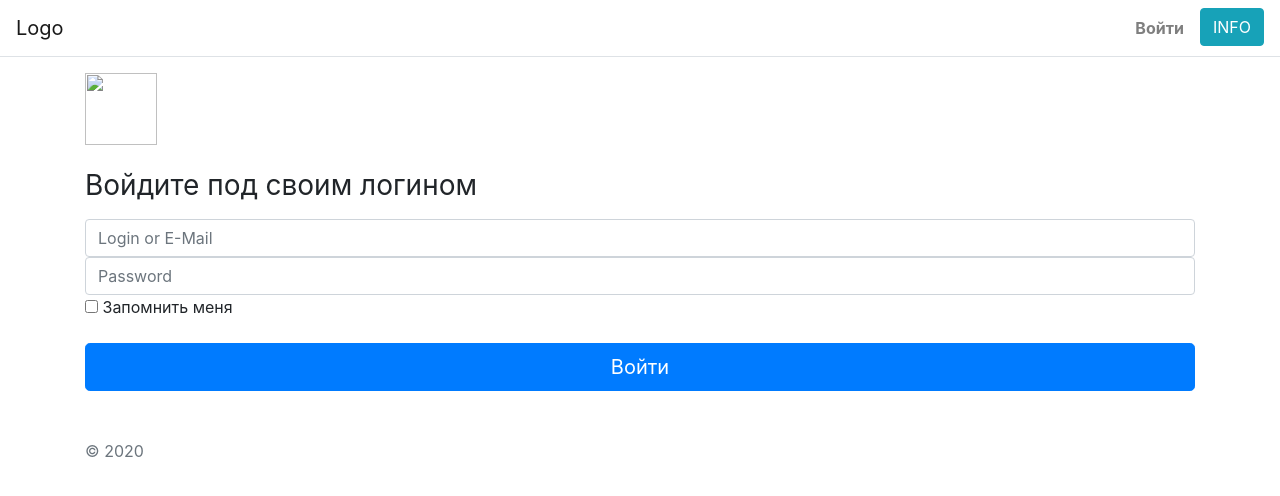
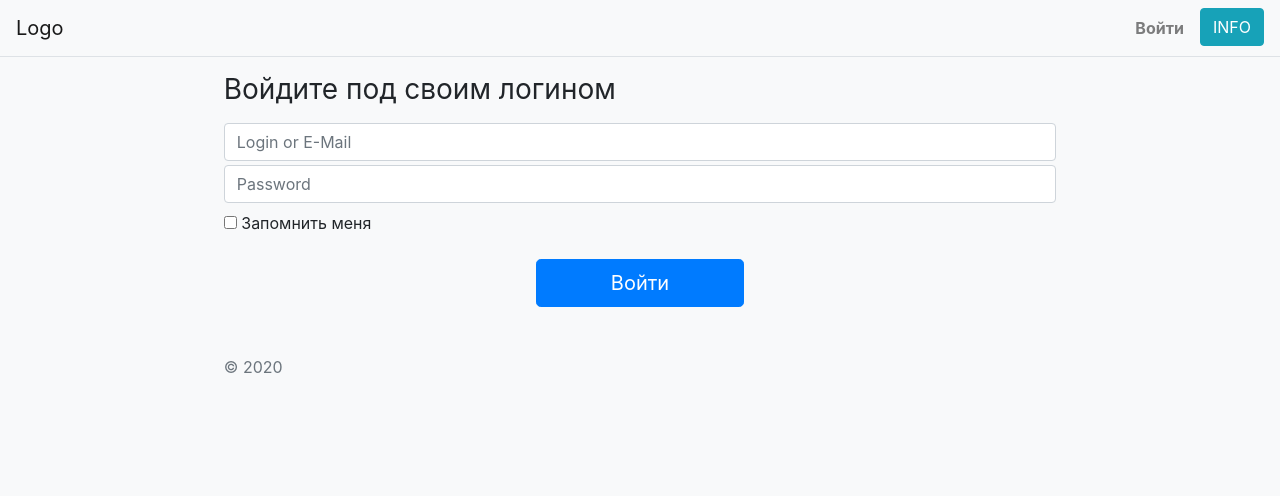
Before and after one commit to Koti4ch/webapplication, a Django app: page /login/ in a window 1280 px wide. Shown: the top 496 px of the page. Run offline with Django 3.2, Linux system fonts and the light colour scheme; some libraries are stand-ins or nearby versions.

Commit message:
remake templates

```diff
--- a/authuser/views.py
+++ b/authuser/views.py
@@ -150,6 +150,7 @@ def startPage(request):
 @login_required
 def editUserInfo(request):
     if request.method == 'POST':
+        print(request.POST)
         print(request.POST.get('next'))
         user_form = EditUser(instance=request.user, data=request.POST)
         profile_form = EditPersonalInfo(instance=request.user.personaluserinfo, data=request.POST, files=request.FILES)
--- a/templates/authuser/login_form.html
+++ b/templates/authuser/login_form.html
@@ -12,7 +12,7 @@
                     {% csrf_token %}
                     <div class="mb-2" style="width: auto;">{{ login_form.username }}</div>
                     <div class="d-flex align-items-center justify-content-between">
-                        <div>{{ login_form.password }}</div><a href="#" class="">Забыли пароль?</a>
+                        <div>{{ login_form.password }}</div><a href="#" class="ml-2 text-nowrap">Забыли пароль?</a>
                     </div>
                 </form>
             </div>
--- a/templates/authuser/login_page.html
+++ b/templates/authuser/login_page.html
@@ -2,25 +2,26 @@
 
 {% block content %}
 {% if redirect_next %}
-    <form class="form-signin" method="POST" action="{% url 'login' %}?next={{ redirect_next }}">
+    <form class="form-signin w-75 mx-auto" method="POST" action="{% url 'login' %}?next={{ redirect_next }}">
 {% else %}
-    <form class="form-signin" method="POST" action="{% url 'login' %}">
+    <form class="form-signin w-75 mx-auto" method="POST" action="{% url 'login' %}">
 {% endif %}
-        <img class="mb-4" src="" alt="" width="72" height="72">
         <h1 class="h3 mb-3 font-weight-normal">Войдите под своим логином</h1>
         <label for="inputEmail" class="sr-only">Login</label>
         {% csrf_token %}
-        {{ login_form.username }}
-        <!-- <input type="email" id="inputEmail" class="form-control" placeholder="Email address" required="" autofocus=""> -->
-        <label for="inputPassword" class="sr-only">Password</label>
-        {{ login_form.password }}
+        <!-- {{ login_form.username }} -->
+        <input type="text" name="username" class="form-control mb-1" placeholder="Login or E-Mail" style="width:100%;" required="" id="id_username">
+        <!-- <input type="text" id="inputEmail" class="form-control" placeholder="Email address" required="" autofocus=""> -->
+        <label for="inputPassword" class="sr-only mt-2">Password</label>
+        <!-- {{ login_form.password }} -->
+        <input type="password" name="password" class="form-control mb-2" placeholder="Password" required="" id="id_password">
         <!-- <input type="password" id="inputPassword" class="form-control" placeholder="Password" required=""> -->
         <div class="checkbox mb-3">
             <label>
                 <input type="checkbox" value="remember-me"> Запомнить меня
             </label>
         </div>
-        <input class="btn btn-lg btn-primary btn-block" type="submit" value="Войти">
-        <p class="mt-5 mb-3 text-muted">© 2020</p>
+        <input class="btn btn-lg btn-primary btn-block w-25 mx-auto" type="submit" value="Войти">
+        <p class="mt-5 mb-3 text-muted mx-auto">© 2020</p>
     </form>
 {% endblock %}
--- a/templates/base_tmpl.html
+++ b/templates/base_tmpl.html
@@ -10,7 +10,7 @@
 
 
 </head>
-<body>
+<body class="bg-light">
     <header>
         <nav class="navbar navbar-expand-sm navbar-light bg-gray border-bottom">
             <a class="navbar-brand" href="{% url 'index' %}">Logo</a>
@@ -41,8 +41,28 @@
                 {% endif %}
                     <div class="dropdown-divider-vertical ml-1 mr-1"></div>
                     <li class="nav-item">
-                        <button class="btn btn-info my-2 my-sm-0" type="submit">INFO</button>
+                        <button class="btn btn-info my-2 my-sm-0" data-toggle="modal" data-target="#exampleModalLong">INFO</button>
                     </li>
+                    <!-- Modal window for button INFO -->
+                        <div class="modal fade" id="exampleModalLong" tabindex="-1" role="dialog" aria-labelledby="exampleModalLongTitle" aria-hidden="true">
+                            <div class="modal-dialog mr-0" role="document" style="max-width: 576px;">
+                            <div class="modal-content rounded-0" style="margin-top: 55px;">
+                                <div class="modal-header">
+                                <h5 class="modal-title" id="exampleModalLongTitle">О сервисе:</h5>
+                                <button type="button" class="close" data-dismiss="modal" aria-label="Close">
+                                    <span aria-hidden="true">&times;</span>
+                                </button>
+                                </div>
+                                <div class="modal-body">
+                                ...
+                                </div>
+                                <div class="modal-footer">
+                                <button type="button" class="btn btn-secondary" data-dismiss="modal">Close</button>
+                                <button type="button" class="btn btn-primary">Save changes</button>
+                                </div>
+                            </div>
+                            </div>
+                        </div>
                 </ul>
             </div>
         </nav>
--- a/webradiopr/settings.py
+++ b/webradiopr/settings.py
@@ -108,7 +108,7 @@ AUTH_PASSWORD_VALIDATORS = [
 # Internationalization
 # https://docs.djangoproject.com/en/3.0/topics/i18n/
 
-LANGUAGE_CODE = 'en-us'
+LANGUAGE_CODE = 'ru-ru' #'en-us'
 
 TIME_ZONE = 'Europe/Minsk'# 'UTC'
 
```
Also changed, not shown: templates/authuser/chpass_page.html (+7 -6 lines), templates/authuser/profile_page.html (+11 -25 lines).
